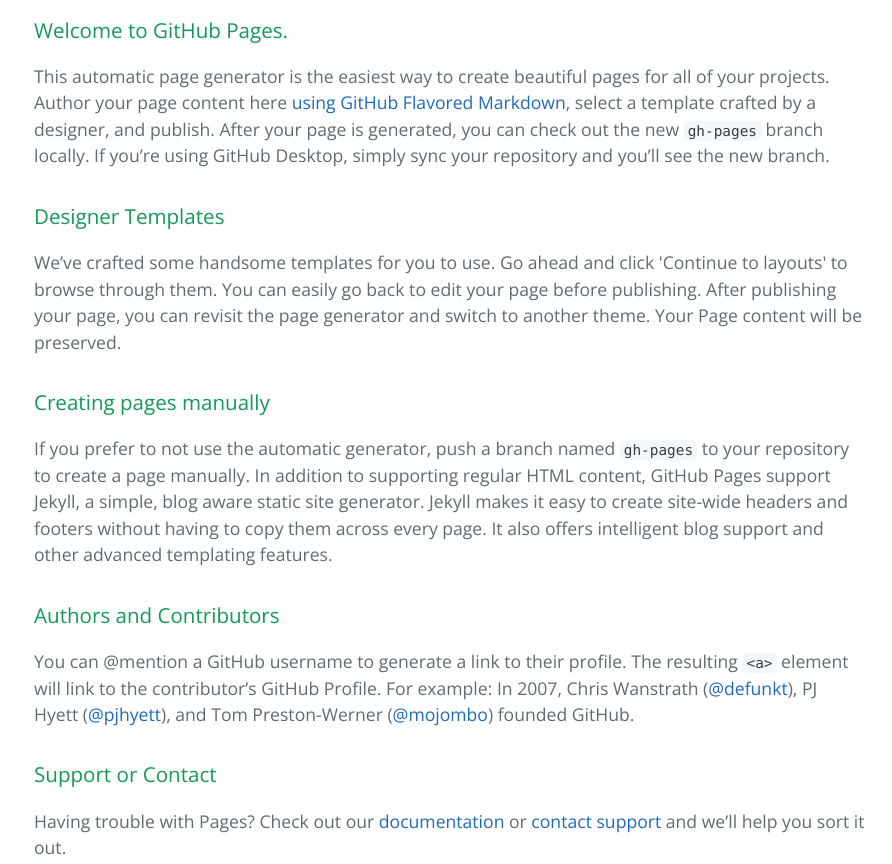
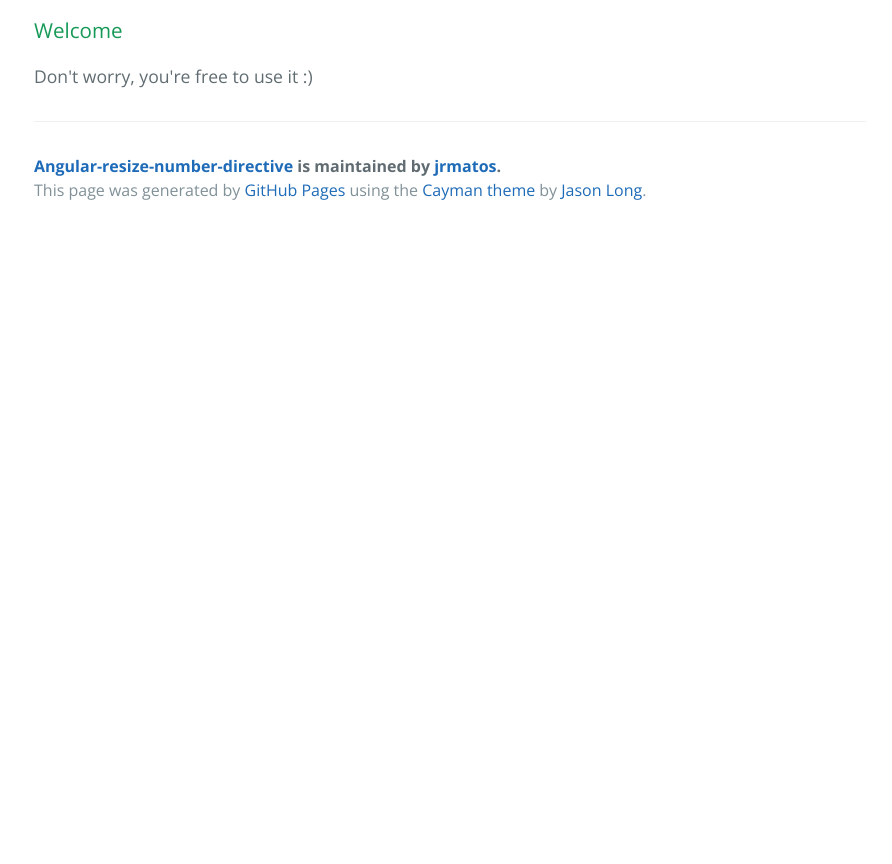
Before and after one commit to jrmatos/angular-resize-number-directive, a plain HTML site: page index.html in a window 1280 px wide. Shown: the part 400-1264 px from the top of the page, without its empty margins (190-1082 px from the left). After the commit the page ends 800 px from the top, so only its background shows below. Drawn offline with nearby package versions, Linux system fonts and the light colour scheme.

Commit message:
Update index.html

```diff
--- a/index.html
+++ b/index.html
@@ -20,29 +20,10 @@
 
     <section class="main-content">
       <h3>
-<a id="welcome-to-github-pages" class="anchor" href="#welcome-to-github-pages" aria-hidden="true"><span aria-hidden="true" class="octicon octicon-link"></span></a>Welcome to GitHub Pages.</h3>
+<a id="welcome-to-github-pages" class="anchor" href="#welcome-to-github-pages" aria-hidden="true"><span aria-hidden="true" class="octicon octicon-link"></span></a>Welcome</h3>
 
-<p>This automatic page generator is the easiest way to create beautiful pages for all of your projects. Author your page content here <a href="https://guides.github.com/features/mastering-markdown/">using GitHub Flavored Markdown</a>, select a template crafted by a designer, and publish. After your page is generated, you can check out the new <code>gh-pages</code> branch locally. If you’re using GitHub Desktop, simply sync your repository and you’ll see the new branch.</p>
+<p>Don't worry, you're free to use it :)</p>
 
-<h3>
-<a id="designer-templates" class="anchor" href="#designer-templates" aria-hidden="true"><span aria-hidden="true" class="octicon octicon-link"></span></a>Designer Templates</h3>
-
-<p>We’ve crafted some handsome templates for you to use. Go ahead and click 'Continue to layouts' to browse through them. You can easily go back to edit your page before publishing. After publishing your page, you can revisit the page generator and switch to another theme. Your Page content will be preserved.</p>
-
-<h3>
-<a id="creating-pages-manually" class="anchor" href="#creating-pages-manually" aria-hidden="true"><span aria-hidden="true" class="octicon octicon-link"></span></a>Creating pages manually</h3>
-
-<p>If you prefer to not use the automatic generator, push a branch named <code>gh-pages</code> to your repository to create a page manually. In addition to supporting regular HTML content, GitHub Pages support Jekyll, a simple, blog aware static site generator. Jekyll makes it easy to create site-wide headers and footers without having to copy them across every page. It also offers intelligent blog support and other advanced templating features.</p>
-
-<h3>
-<a id="authors-and-contributors" class="anchor" href="#authors-and-contributors" aria-hidden="true"><span aria-hidden="true" class="octicon octicon-link"></span></a>Authors and Contributors</h3>
-
-<p>You can @mention a GitHub username to generate a link to their profile. The resulting <code>&lt;a&gt;</code> element will link to the contributor’s GitHub Profile. For example: In 2007, Chris Wanstrath (<a href="https://github.com/defunkt" class="user-mention">@defunkt</a>), PJ Hyett (<a href="https://github.com/pjhyett" class="user-mention">@pjhyett</a>), and Tom Preston-Werner (<a href="https://github.com/mojombo" class="user-mention">@mojombo</a>) founded GitHub.</p>
-
-<h3>
-<a id="support-or-contact" class="anchor" href="#support-or-contact" aria-hidden="true"><span aria-hidden="true" class="octicon octicon-link"></span></a>Support or Contact</h3>
-
-<p>Having trouble with Pages? Check out our <a href="https://help.github.com/pages">documentation</a> or <a href="https://github.com/contact">contact support</a> and we’ll help you sort it out.</p>
 
       <footer class="site-footer">
         <span class="site-footer-owner"><a href="https://github.com/jrmatos/angular-resize-number-directive">Angular-resize-number-directive</a> is maintained by <a href="https://github.com/jrmatos">jrmatos</a>.</span>
```
